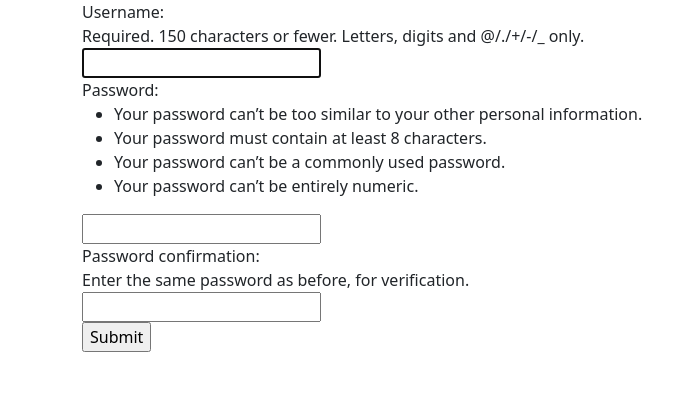
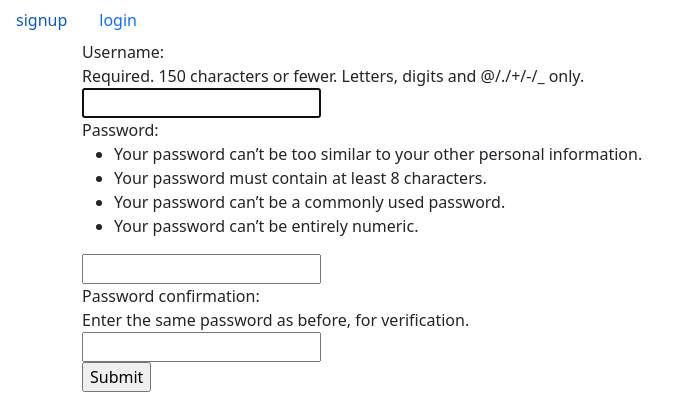
Before and after one commit to kgs3770/auth, a Django app: page /accounts/signup/ in a window 1280 px wide. Shown: the top 420 px of the page, without its empty margins (0-688 px from the left). Run offline with Django 5.2, Linux system fonts and the light colour scheme.

Commit message:
로그인 유무에 따른 nav구조 변경

```diff
--- a/accounts/urls.py
+++ b/accounts/urls.py
@@ -6,4 +6,5 @@ app_name = 'accounts'
 urlpatterns = [
     path('signup/', views.signup, name='signup'),
     path('login/', views.login, name='login'),
+    path('logout/', views.logout, name='logout'),
 ]
--- a/accounts/views.py
+++ b/accounts/views.py
@@ -1,6 +1,7 @@
 from django.shortcuts import render, redirect
 from .forms import CustomUserCreationForm, CustomAuthenticationForm
 from django.contrib.auth import login as auth_login
+from django.contrib.auth import logout as auth_logout
 
 # Create your views here.
 
@@ -24,7 +25,7 @@ def login(request):
         form = CustomAuthenticationForm(request, request.POST)
         if form.is_valid():
             auth_login(request, form.get_user())
-            return redirect('articles:index')
+            return redirect('accounts:login')
 
     else:
         form = CustomAuthenticationForm()
@@ -34,3 +35,8 @@ def login(request):
     }
 
     return render(request, 'login.html', context)
+
+
+def logout(request):
+    auth_logout(request)
+    return redirect('accounts:login')
--- a/templates/base.html
+++ b/templates/base.html
@@ -7,6 +7,18 @@
     <link href="https://cdn.jsdelivr.net/npm/bootstrap@5.3.3/dist/css/bootstrap.min.css" rel="stylesheet" integrity="sha384-QWTKZyjpPEjISv5WaRU9OFeRpok6YctnYmDr5pNlyT2bRjXh0JMhjY6hW+ALEwIH" crossorigin="anonymous">
 </head>
 <body>
+    <nav class="nav">
+        {% if user.is_authenticated %}
+        <a href="" class="nav-link disabled">{{user}}</a>
+        <a href="{% url 'accounts:logout' %}" class="nav-link">logout</a>
+
+        {% else %}
+        <a href="{% url 'accounts:signup' %}" class="nav-link">signup</a>
+        <a href="{% url 'accounts:login' %}" class="nav-link">login</a>
+
+        {% endif %}
+
+    </nav>
     <div class="container">
         {% block body %}
         {% endblock %}
```
